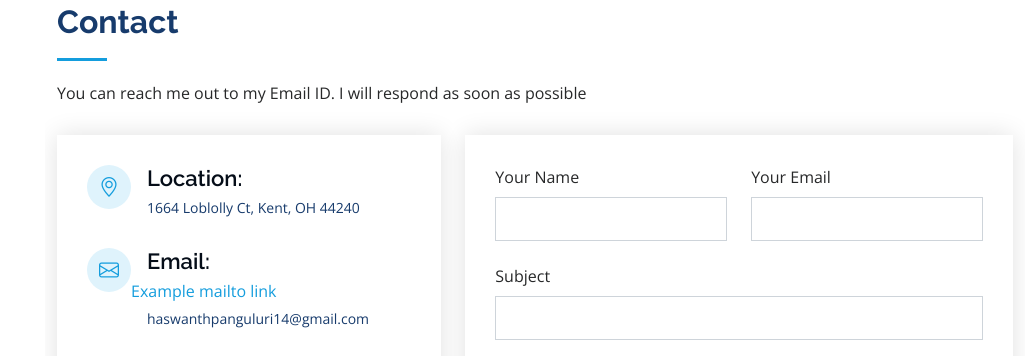
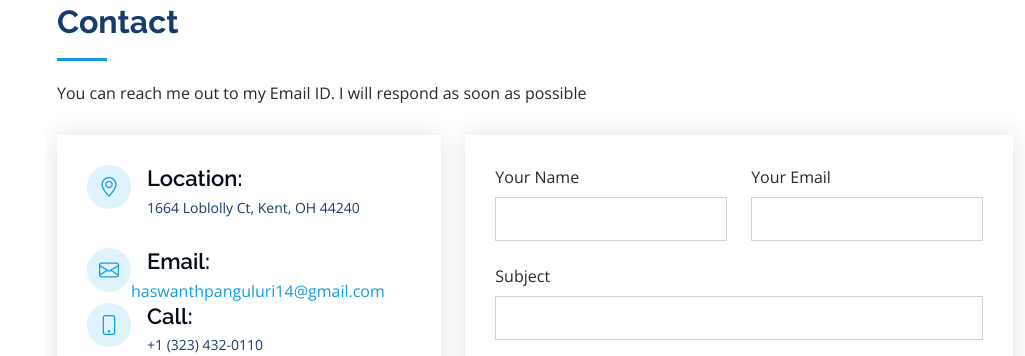
Before and after one commit to haswanth14/haswanth14.github.io, a plain HTML site: page index.html in a window 1280 px wide. Shown: the part 4968-5324 px from the top of the page, without its empty margins (255-1280 px from the left). Drawn offline with nearby package versions, Linux system fonts and the light colour scheme.

Commit message:
emaillinkupdated

```diff
--- a/index.html
+++ b/index.html
@@ -437,8 +437,7 @@
               <div class="email">
                 <i class="bi bi-envelope"></i>
                 <h4>Email:</h4>
-                <a href="mailto:johndoe@fakeemail.com">Example mailto link</a>
-                <p>haswanthpanguluri14@gmail.com</p>
+                <a href="mailto:haswanthpanguluri14@gmail.com">haswanthpanguluri14@gmail.com</a>
               </div>
 
               <div class="phone">
```
